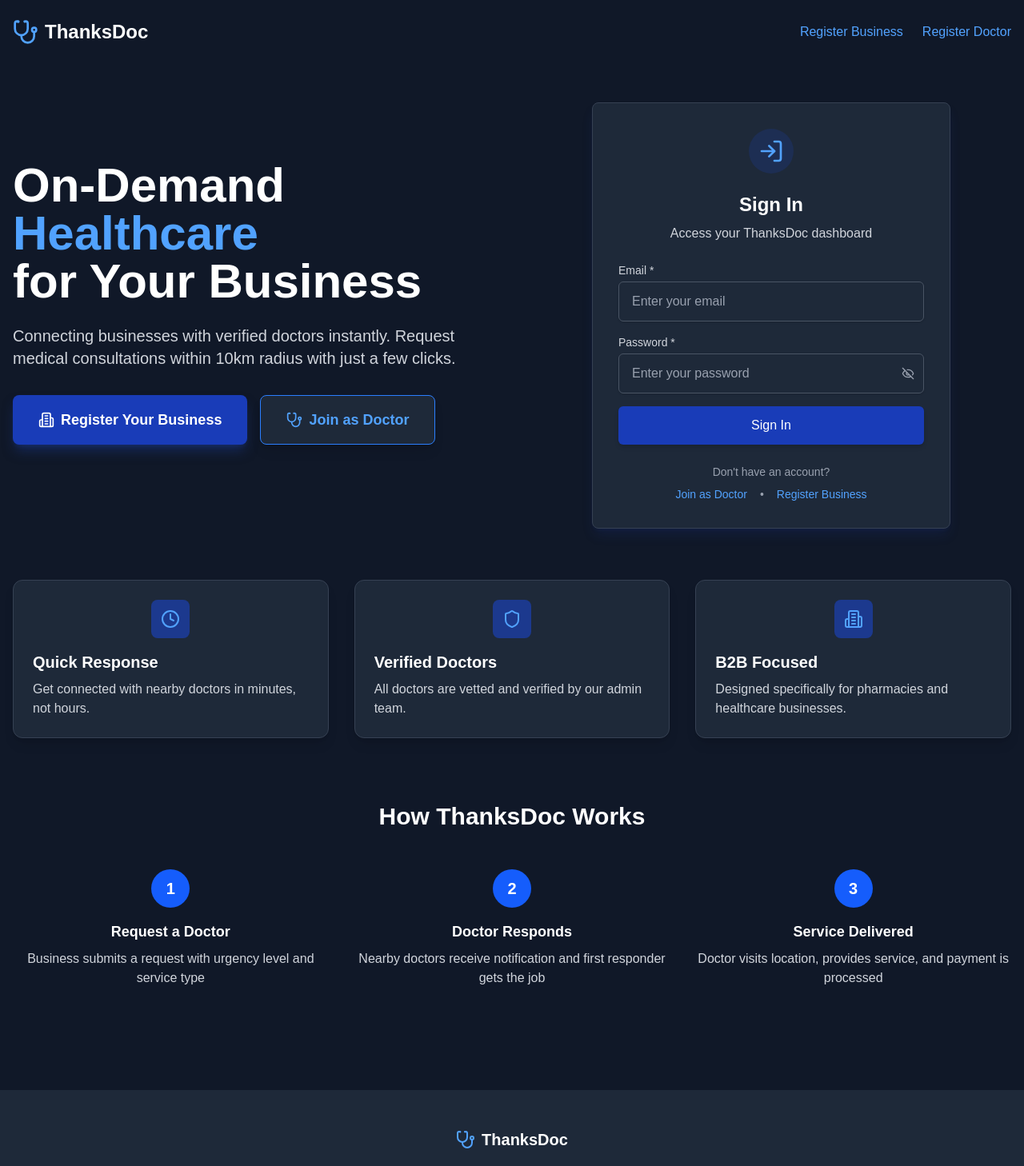
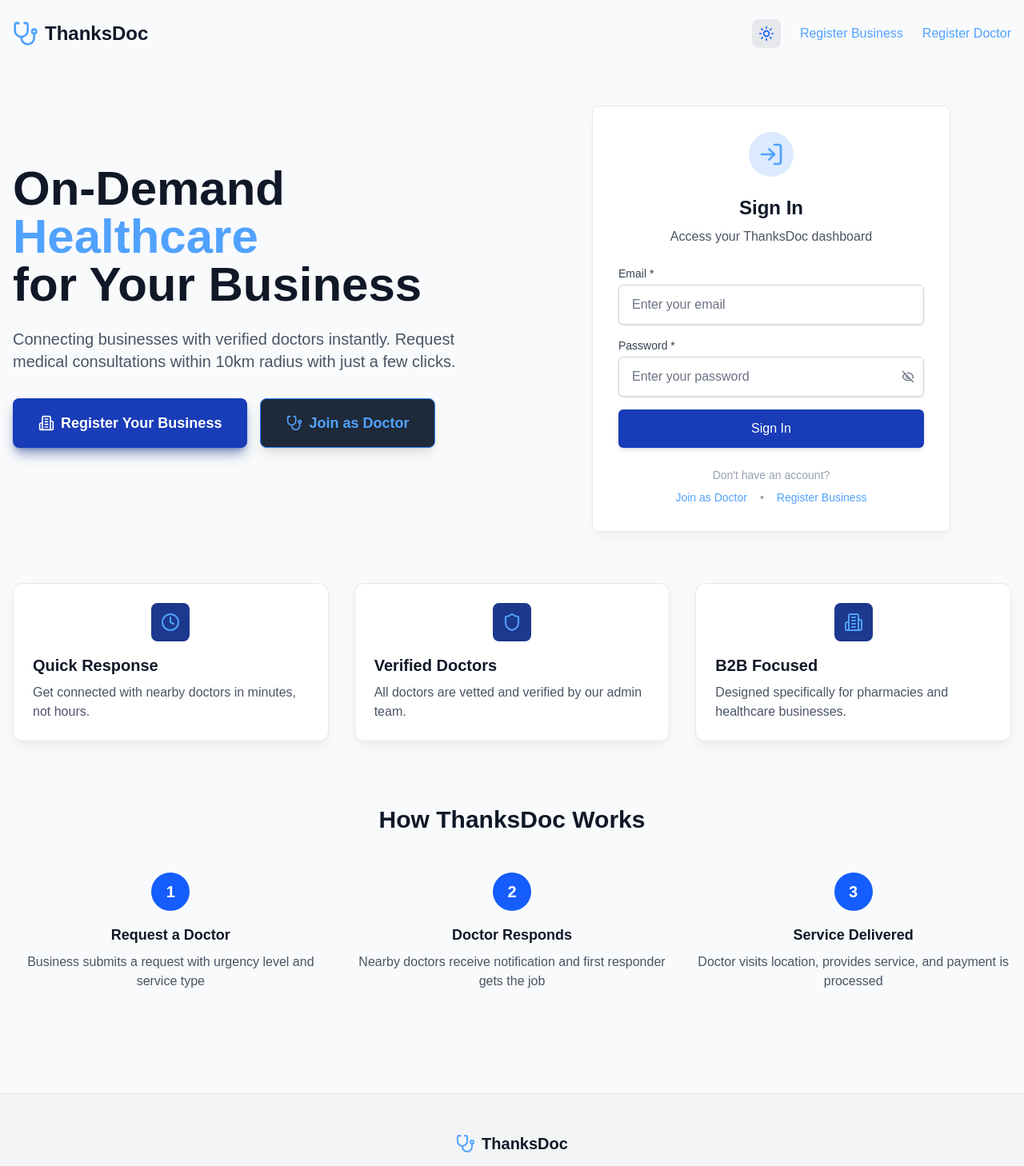
Before and after one commit to ThanksDoc-V1-1/thanksDoc_FE, a Next.js app: page / in a window 1280 px wide. Shown: the top 1458 px of the page at 80% size. Built offline with nearby package versions, Linux system fonts and the light colour scheme; no server answers.

Commit message:
Atempt to bring back light mode

```diff
--- a/src/app/globals.css
+++ b/src/app/globals.css
@@ -1,16 +1,27 @@
 @import "tailwindcss";
 
+/* Light mode variables */
 :root {
+  --background: #ffffff;
+  --foreground: #0a0a0a;
+}
+
+/* Dark mode variables */
+.dark {
   --background: #0a0a0a;
   --foreground: #ededed;
 }
 
-/* Always use dark mode colors */
-html {
+/* Set color scheme based on theme */
+html.dark {
   color-scheme: dark;
 }
 
-/* Define fonts and colors */
+html.light {
+  color-scheme: light;
+}
+
+/* Apply theme variables */
 :root {
   --color-background: var(--background);
   --color-foreground: var(--foreground);
--- a/src/app/layout.js
+++ b/src/app/layout.js
@@ -20,9 +20,9 @@ export const metadata = {
 
 export default function RootLayout({ children }) {
   return (
-    <html lang="en" className="dark">
+    <html lang="en">
       <body
-        className={`${geistSans.variable} ${geistMono.variable} antialiased bg-gray-900 text-white dark`}
+        className={`${geistSans.variable} ${geistMono.variable} antialiased transition-colors duration-200`}
       >
         <ThemeProvider>
           <AuthProvider>
--- a/src/app/page.js
+++ b/src/app/page.js
@@ -3,13 +3,16 @@
 import Link from "next/link";
 import { ArrowRight, Stethoscope, Building2, Clock, Shield, LogOut, CheckCircle } from "lucide-react";
 import LoginForm from "../components/LoginForm";
+import ThemeToggle from "../components/ThemeToggle";
 import { useAuth } from "../contexts/AuthContext";
+import { useTheme } from "../contexts/ThemeContext";
 import { useSearchParams, useRouter } from 'next/navigation';
 import { useEffect, useState, Suspense } from 'react';
 
 // Create a client component that uses useSearchParams
 function HomeContent() {
   const { user, logout, isAuthenticated, loading } = useAuth();
+  const { isDarkMode } = useTheme();
   const searchParams = useSearchParams();
   const router = useRouter();
   const [showMessage, setShowMessage] = useState(false);
@@ -65,12 +68,16 @@ function HomeContent() {
       <div className="grid lg:grid-cols-2 gap-12 items-center">
         {/* Left Side - Marketing Content */}
         <div className="text-center lg:text-left">
-          <h1 className="text-5xl md:text-6xl font-bold text-white mb-6">
+          <h1 className={`text-5xl md:text-6xl font-bold mb-6 ${
+            isDarkMode ? 'text-white' : 'text-gray-900'
+          }`}>
             On-Demand <span className="text-blue-400">Healthcare</span>
             <br />
             for Your Business
           </h1>
-          <p className="text-xl text-gray-300 mb-8">
+          <p className={`text-xl mb-8 ${
+            isDarkMode ? 'text-gray-300' : 'text-gray-600'
+          }`}>
             Connecting businesses with verified doctors instantly.
             Request medical consultations within 10km radius with just a few clicks.
           </p>
@@ -118,33 +125,39 @@ function HomeLoadingFallback() {
 
 export default function Home() {
   const { loading, user, logout, isAuthenticated } = useAuth();
+  const { isDarkMode, isInitialized } = useTheme();
 
-  if (loading) {
+  if (loading || !isInitialized) {
     return (
-      <div className="min-h-screen bg-gray-900 flex items-center justify-center">
+      <div className={`min-h-screen flex items-center justify-center ${
+        isDarkMode ? 'bg-gray-900' : 'bg-gray-50'
+      }`}>
         <div className="text-center">
           <Stethoscope className="h-12 w-12 text-blue-400 mx-auto mb-4 animate-pulse" />
-          <p className="text-gray-300">Loading...</p>
+          <p className={isDarkMode ? 'text-gray-300' : 'text-gray-600'}>Loading...</p>
         </div>
       </div>
     );
   }
 
   return (
-    <div className="min-h-screen bg-gray-900">
+    <div className={`min-h-screen ${isDarkMode ? 'bg-gray-900' : 'bg-gray-50'}`}>
       {/* Header */}
       <header className="container mx-auto px-4 py-6">
         <nav className="flex items-center justify-between">
           <div className="flex items-center space-x-2">
             <Stethoscope className="h-8 w-8 text-blue-400" />
-            <span className="text-2xl font-bold text-white">ThanksDoc</span>
+            <span className={`text-2xl font-bold ${isDarkMode ? 'text-white' : 'text-gray-900'}`}>
+              ThanksDoc
+            </span>
           </div>
 
           {/* Desktop navigation */}
           <div className="hidden md:flex items-center space-x-6">
+            <ThemeToggle />
             {isAuthenticated && user ? (
               <>
-                <span className="text-gray-300">
+                <span className={isDarkMode ? 'text-gray-300' : 'text-gray-600'}>
                   Welcome, {user.name || user.email}
                 </span>
                 <Link
@@ -159,7 +172,9 @@ export default function Home() {
                 </Link>
                 <button
                   onClick={logout}
-                  className="flex items-center space-x-1 text-gray-300 hover:text-red-400 transition-colors"
+                  className={`flex items-center space-x-1 transition-colors ${
+                    isDarkMode ? 'text-gray-300 hover:text-red-400' : 'text-gray-600 hover:text-red-500'
+                  }`}
                 >
                   <LogOut className="h-4 w-4" />
                   <span>Logout</span>
@@ -178,8 +193,9 @@ export default function Home() {
           </div>
 
           {/* Mobile navigation button */}
-          {isAuthenticated && user && (
-            <div className="md:hidden">
+          <div className="md:hidden flex items-center space-x-3">
+            <ThemeToggle />
+            {isAuthenticated && user && (
               <button
                 onClick={() => {
                   const mobileMenu = document.getElementById('mobile-menu');
@@ -187,21 +203,25 @@ export default function Home() {
                     mobileMenu.classList.toggle('hidden');
                   }
                 }}
-                className="text-gray-300 hover:text-white"
+                className={isDarkMode ? 'text-gray-300 hover:text-white' : 'text-gray-600 hover:text-gray-900'}
               >
                 <svg xmlns="http://www.w3.org/2000/svg" className="h-6 w-6" fill="none" viewBox="0 0 24 24" stroke="currentColor">
                   <path strokeLinecap="round" strokeLinejoin="round" strokeWidth={2} d="M4 6h16M4 12h16M4 18h16" />
                 </svg>
               </button>
-            </div>
-          )}
+            )}
+          </div>
         </nav>
 
         {/* Mobile menu */}
         {isAuthenticated && user && (
-          <div id="mobile-menu" className="md:hidden mt-4 hidden bg-gray-800 rounded-lg p-3">
+          <div id="mobile-menu" className={`md:hidden mt-4 hidden rounded-lg p-3 ${
+            isDarkMode ? 'bg-gray-800' : 'bg-white border border-gray-200 shadow-lg'
+          }`}>
             <div className="space-y-2">
-              <p className="text-gray-300 px-3 py-2 rounded-md text-sm">
+              <p className={`px-3 py-2 rounded-md text-sm ${
+                isDarkMode ? 'text-gray-300' : 'text-gray-600'
+              }`}>
                 Welcome, {user.name || user.email}
               </p>
               <Link
@@ -216,7 +236,9 @@ export default function Home() {
               </Link>
               <button
                 onClick={logout}
-                className="block w-full text-left px-3 py-2 rounded-md text-sm font-medium text-white bg-red-900/30 hover:bg-red-800/50"
+                className={`block w-full text-left px-3 py-2 rounded-md text-sm font-medium text-white transition-colors ${
+                  isDarkMode ? 'bg-red-900/30 hover:bg-red-800/50' : 'bg-red-100 hover:bg-red-200 text-red-700'
+                }`}
               >
                 <div className="flex items-center">
                   <LogOut className="h-4 w-4 mr-1.5" />
@@ -236,62 +258,106 @@ export default function Home() {
 
         {/* Features Section */}
         <div className="grid md:grid-cols-3 gap-8 mt-16">
-          <div className="bg-gray-800 p-6 rounded-xl shadow-lg border border-gray-700">
+          <div className={`p-6 rounded-xl shadow-lg border transition-colors ${
+            isDarkMode
+              ? 'bg-gray-800 border-gray-700'
+              : 'bg-white border-gray-200 shadow-gray-200/50'
+          }`}>
             <div className="bg-blue-900 w-12 h-12 rounded-lg flex items-center justify-center mx-auto mb-4">
               <Clock className="h-6 w-6 text-blue-400" />
             </div>
-            <h3 className="text-xl font-semibold mb-2 text-white">Quick Response</h3>
-            <p className="text-gray-300">Get connected with nearby doctors in minutes, not hours.</p>
+            <h3 className={`text-xl font-semibold mb-2 ${
+              isDarkMode ? 'text-white' : 'text-gray-900'
+            }`}>Quick Response</h3>
+            <p className={isDarkMode ? 'text-gray-300' : 'text-gray-600'}>
+              Get connected with nearby doctors in minutes, not hours.
+            </p>
           </div>
 
-          <div className="bg-gray-800 p-6 rounded-xl shadow-lg border border-gray-700">
+          <div className={`p-6 rounded-xl shadow-lg border transition-colors ${
+            isDarkMode
+              ? 'bg-gray-800 border-gray-700'
+              : 'bg-white border-gray-200 shadow-gray-200/50'
+          }`}>
             <div className="bg-blue-900 w-12 h-12 rounded-lg flex items-center justify-center mx-auto mb-4">
               <Shield className="h-6 w-6 text-blue-400" />
             </div>
-            <h3 className="text-xl font-semibold mb-2 text-white">Verified Doctors</h3>
-            <p className="text-gray-300">All doctors are vetted and verified by our admin team.</p>
+            <h3 className={`text-xl font-semibold mb-2 ${
+              isDarkMode ? 'text-white' : 'text-gray-900'
+            }`}>Verified Doctors</h3>
+            <p className={isDarkMode ? 'text-gray-300' : 'text-gray-600'}>
+              All doctors are vetted and verified by our admin team.
+            </p>
           </div>
 
-          <div className="bg-gray-800 p-6 rounded-xl shadow-lg border border-gray-700">
+          <div className={`p-6 rounded-xl shadow-lg border transition-colors ${
+            isDarkMode
+              ? 'bg-gray-800 border-gray-700'
+              : 'bg-white border-gray-200 shadow-gray-200/50'
+          }`}>
             <div className="bg-blue-900 w-12 h-12 rounded-lg flex items-center justify-center mx-auto mb-4">
               <Building2 className="h-6 w-6 text-blue-400" />
             </div>
-            <h3 className="text-xl font-semibold mb-2 text-white">B2B Focused</h3>
-            <p className="text-gray-300">Designed specifically for pharmacies and healthcare businesses.</p>
+            <h3 className={`text-xl font-semibold mb-2 ${
+              isDarkMode ? 'text-white' : 'text-gray-900'
+            }`}>B2B Focused</h3>
+            <p className={isDarkMode ? 'text-gray-300' : 'text-gray-600'}>
+              Designed specifically for pharmacies and healthcare businesses.
+            </p>
           </div>
         </div>
 
         {/* How it Works */}
         <div className="mt-20 text-center">
-          <h2 className="text-3xl font-bold text-white mb-12">How ThanksDoc Works</h2>
+          <h2 className={`text-3xl font-bold mb-12 ${
+            isDarkMode ? 'text-white' : 'text-gray-900'
+          }`}>How ThanksDoc Works</h2>
           <div className="grid md:grid-cols-3 gap-8">
             <div className="text-center">
               <div className="bg-blue-600 text-white w-12 h-12 rounded-full flex items-center justify-center text-xl font-bold mx-auto mb-4">1</div>
-              <h3 className="text-lg font-semibold mb-2 text-white">Request a Doctor</h3>
-              <p className="text-gray-300">Business submits a request with urgency level and service type</p>
+              <h3 className={`text-lg font-semibold mb-2 ${
+                isDarkMode ? 'text-white' : 'text-gray-900'
+              }`}>Request a Doctor</h3>
+              <p className={isDarkMode ? 'text-gray-300' : 'text-gray-600'}>
+                Business submits a request with urgency level and service type
+              </p>
             </div>
             <div className="text-center">
               <div className="bg-blue-600 text-white w-12 h-12 rounded-full flex items-center justify-center text-xl font-bold mx-auto mb-4">2</div>
-              <h3 className="text-lg font-semibold mb-2 text-white">Doctor Responds</h3>
-              <p className="text-gray-300">Nearby doctors receive notification and first responder gets the job</p>
+              <h3 className={`text-lg font-semibold mb-2 ${
+                isDarkMode ? 'text-white' : 'text-gray-900'
+              }`}>Doctor Responds</h3>
+              <p className={isDarkMode ? 'text-gray-300' : 'text-gray-600'}>
+                Nearby doctors receive notification and first responder gets the job
+              </p>
             </div>
             <div className="text-center">
               <div className="bg-blue-600 text-white w-12 h-12 rounded-full flex items-center justify-center text-xl font-bold mx-auto mb-4">3</div>
-              <h3 className="text-lg font-semibold mb-2 text-white">Service Delivered</h3>
-              <p className="text-gray-300">Doctor visits location, provides service, and payment is processed</p>
+              <h3 className={`text-lg font-semibold mb-2 ${
+                isDarkMode ? 'text-white' : 'text-gray-900'
+              }`}>Service Delivered</h3>
+              <p className={isDarkMode ? 'text-gray-300' : 'text-gray-600'}>
+                Doctor visits location, provides service, and payment is processed
+              </p>
             </div>
           </div>
         </div>
       </main>
 
       {/* Footer */}
-      <footer className="bg-gray-800 text-white py-12 mt-20">
+      <footer className={`py-12 mt-20 border-t transition-colors ${
+        isDarkMode
+          ? 'bg-gray-800 text-white border-gray-700'
+          : 'bg-gray-100 text-gray-900 border-gray-200'
+      }`}>
         <div className="container mx-auto px-4 text-center">
           <div className="flex items-center justify-center space-x-2 mb-4">
             <Stethoscope className="h-6 w-6 text-blue-400" />
             <span className="text-xl font-bold">ThanksDoc</span>
           </div>
-          <p className="text-gray-300">Connecting healthcare professionals with businesses in need.</p>
+          <p className={isDarkMode ? 'text-gray-300' : 'text-gray-600'}>
+            Connecting healthcare professionals with businesses in need.
+          </p>
         </div>
       </footer>
     </div>
--- a/src/components/LoginForm.js
+++ b/src/components/LoginForm.js
@@ -4,12 +4,13 @@ import { useState } from 'react';
 import { useRouter } from 'next/navigation';
 import { LogIn, Eye, EyeOff } from 'lucide-react';
 import { useAuth } from '../contexts/AuthContext';
-import { useTheme } from '../hooks/useTheme';
+import { useTheme } from '../contexts/ThemeContext';
 import { authAPI } from '../lib/api';
 
 export default function LoginForm() {
   const router = useRouter();
   const { login } = useAuth();
+  const { isDarkMode } = useTheme();
   const [formData, setFormData] = useState({
     email: '',
     password: '',
@@ -81,24 +82,40 @@ export default function LoginForm() {
   };
 
   return (
-    <div className="bg-gray-800 border border-gray-700 rounded-lg shadow-lg shadow-blue-900/20 p-8 w-full max-w-md">
+    <div className={`rounded-lg shadow-lg p-8 w-full max-w-md border transition-colors ${
+      isDarkMode
+        ? 'bg-gray-800 border-gray-700 shadow-blue-900/20'
+        : 'bg-white border-gray-200 shadow-gray-300/20'
+    }`}>
       <div className="text-center mb-6">
-        <div className="bg-blue-900/30 rounded-full p-3 inline-block">
+        <div className={`rounded-full p-3 inline-block ${
+          isDarkMode ? 'bg-blue-900/30' : 'bg-blue-100'
+        }`}>
           <LogIn className="h-8 w-8 text-blue-400" />
         </div>
-        <h2 className="text-2xl font-bold text-white mt-4">Sign In</h2>
-        <p className="text-gray-300 mt-2">Access your ThanksDoc dashboard</p>
+        <h2 className={`text-2xl font-bold mt-4 ${
+          isDarkMode ? 'text-white' : 'text-gray-900'
+        }`}>Sign In</h2>
+        <p className={`mt-2 ${
+          isDarkMode ? 'text-gray-300' : 'text-gray-600'
+        }`}>Access your ThanksDoc dashboard</p>
       </div>
 
       {error && (
-        <div className="bg-red-900/50 border border-red-800 text-red-300 px-4 py-3 rounded mb-4">
+        <div className={`px-4 py-3 rounded mb-4 border ${
+          isDarkMode
+            ? 'bg-red-900/50 border-red-800 text-red-300'
+            : 'bg-red-50 border-red-200 text-red-700'
+        }`}>
           {error}
         </div>
       )}
 
       <form onSubmit={handleSubmit} className="space-y-4">
         <div>
-          <label className="block text-sm font-medium text-gray-300 mb-1">
+          <label className={`block text-sm font-medium mb-1 ${
+            isDarkMode ? 'text-gray-300' : 'text-gray-700'
+          }`}>
             Email *
           </label>
           <input
@@ -107,13 +124,19 @@ export default function LoginForm() {
             required
             value={formData.email}
             onChange={handleChange}
-            className="w-full px-4 py-3 border border-gray-600 rounded-md shadow-sm bg-gray-800 text-gray-200 placeholder-gray-400 focus:outline-none focus:ring-2 focus:ring-blue-600 focus:border-blue-600"
+            className={`w-full px-4 py-3 border rounded-md shadow-sm focus:outline-none focus:ring-2 focus:ring-blue-600 focus:border-blue-600 transition-colors ${
+              isDarkMode
+                ? 'border-gray-600 bg-gray-800 text-gray-200 placeholder-gray-400'
+                : 'border-gray-300 bg-white text-gray-900 placeholder-gray-500'
+            }`}
             placeholder="Enter your email"
           />
         </div>
 
         <div>
-          <label className="block text-sm font-medium text-gray-300 mb-1">
+          <label className={`block text-sm font-medium mb-1 ${
+            isDarkMode ? 'text-gray-300' : 'text-gray-700'
+          }`}>
             Password *
           </label>
           <div className="relative">
@@ -123,13 +146,21 @@ export default function LoginForm() {
               required
               value={formData.password}
               onChange={handleChange}
-              className="w-full px-4 py-3 pr-10 border border-gray-600 rounded-md shadow-sm bg-gray-800 text-gray-200 placeholder-gray-400 focus:outline-none focus:ring-2 focus:ring-blue-600 focus:border-blue-600"
+              className={`w-full px-4 py-3 pr-10 border rounded-md shadow-sm focus:outline-none focus:ring-2 focus:ring-blue-600 focus:border-blue-600 transition-colors ${
+                isDarkMode
+                  ? 'border-gray-600 bg-gray-800 text-gray-200 placeholder-gray-400'
+                  : 'border-gray-300 bg-white text-gray-900 placeholder-gray-500'
+              }`}
               placeholder="Enter your password"
             />
             <button
               type="button"
               onClick={() => setShowPassword(!showPassword)}
-              className="absolute inset-y-0 right-0 pr-3 flex items-center text-gray-400 hover:text-gray-600"
+              className={`absolute inset-y-0 right-0 pr-3 flex items-center transition-colors ${
+                isDarkMode
+                  ? 'text-gray-400 hover:text-gray-600'
+                  : 'text-gray-500 hover:text-gray-700'
+              }`}
             >
               {showPassword ? (
                 <EyeOff className="h-4 w-4" />
--- /dev/null
+++ b/src/components/ThemeToggle.js
@@ -0,0 +1,46 @@
+'use client';
+
+import { Moon, Sun } from 'lucide-react';
+import { useTheme } from '../contexts/ThemeContext';
+
+export default function ThemeToggle() {
+  const { isDarkMode, toggleTheme, isInitialized } = useTheme();
+
+  if (!isInitialized) {
+    return null; // Don't render until theme is initialized to avoid hydration mismatch
+  }
+
+  return (
+    <button
+      onClick={toggleTheme}
+      className={`
+        relative p-2 rounded-lg transition-all duration-200
+        ${isDarkMode
+          ? 'bg-gray-700 hover:bg-gray-600 text-yellow-400'
+          : 'bg-gray-200 hover:bg-gray-300 text-blue-600'
+        }
+        focus:outline-none focus:ring-2 focus:ring-blue-500 focus:ring-offset-2
+        ${isDarkMode ? 'focus:ring-offset-gray-800' : 'focus:ring-offset-white'}
+      `}
+      aria-label={`Switch to ${isDarkMode ? 'light' : 'dark'} mode`}
+      title={`Switch to ${isDarkMode ? 'light' : 'dark'} mode`}
+    >
+      <div className="relative w-5 h-5">
+        {/* Sun icon */}
+        <Sun
+          className={`
+            absolute inset-0 w-5 h-5 transition-all duration-300 transform
+            ${isDarkMode ? 'opacity-0 rotate-90 scale-75' : 'opacity-100 rotate-0 scale-100'}
+          `}
+        />
+        {/* Moon icon */}
+        <Moon
+          className={`
+            absolute inset-0 w-5 h-5 transition-all duration-300 transform
+            ${isDarkMode ? 'opacity-100 rotate-0 scale-100' : 'opacity-0 -rotate-90 scale-75'}
+          `}
+        />
+      </div>
+    </button>
+  );
+}
--- a/src/contexts/ThemeContext.js
+++ b/src/contexts/ThemeContext.js
@@ -13,38 +13,47 @@ export const useTheme = () => {
 };
 
 export const ThemeProvider = ({ children }) => {
-  // Always use dark mode by default
+  // Initialize theme state - check localStorage first, default to dark
   const [isDarkMode, setIsDarkMode] = useState(true);
-  // State to track current path (keep for future reference)
-  const [currentPath, setCurrentPath] = useState('');
+  const [isInitialized, setIsInitialized] = useState(false);
 
   useEffect(() => {
-    // Apply dark mode to all pages
-    const path = window.location.pathname;
-    setCurrentPath(path);
+    // Check if user has a saved theme preference
+    const savedTheme = localStorage.getItem('theme');
+    const prefersDark = window.matchMedia('(prefers-color-scheme: dark)').matches;
 
-    // Apply dark mode to all pages consistently
-    document.documentElement.classList.add('dark');
-    setIsDarkMode(true);
-    console.log('🌙 Dark mode applied to all pages');
+    // Determine initial theme: saved preference > system preference > dark (default)
+    const shouldUseDark = savedTheme ? savedTheme === 'dark' : prefersDark;
 
-    // Force dark mode in local storage
-    localStorage.setItem('theme', 'dark');
+    setIsDarkMode(shouldUseDark);
+    applyTheme(shouldUseDark);
+    setIsInitialized(true);
+
+    console.log(`🎨 Theme initialized: ${shouldUseDark ? 'dark' : 'light'} mode`);
   }, []);
 
-  // This function exists but will always maintain dark mode
+  const applyTheme = (isDark) => {
+    if (isDark) {
+      document.documentElement.classList.add('dark');
+      document.documentElement.classList.remove('light');
+    } else {
+      document.documentElement.classList.add('light');
+      document.documentElement.classList.remove('dark');
+    }
+  };
+
   const toggleTheme = () => {
-    console.log('🌙 Toggle attempted, but maintaining dark mode');
-    // We keep dark mode no matter what
-    setIsDarkMode(true);
-    document.documentElement.classList.add('dark');
-    document.documentElement.classList.remove('light');
-    localStorage.setItem('theme', 'dark');
+    const newTheme = !isDarkMode;
+    setIsDarkMode(newTheme);
+    applyTheme(newTheme);
+    localStorage.setItem('theme', newTheme ? 'dark' : 'light');
+    console.log(`🎨 Theme switched to: ${newTheme ? 'dark' : 'light'} mode`);
   };
 
   const value = {
     isDarkMode,
     toggleTheme,
+    isInitialized,
   };
 
   return (
```
Also changed, not shown: 1 other file (tests, documents, lock files or other folders).
